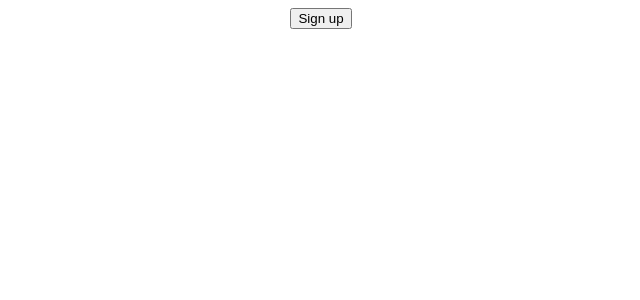
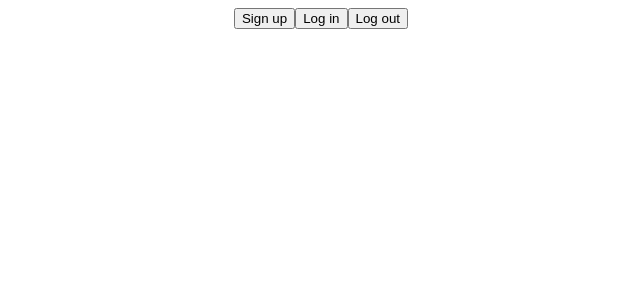
Before and after one commit to ChristianStaubo/chat-app-channel, a React (Create React App) app: page / in a window 1280 px wide. Shown: the top 300 px of the page, without its empty margins (319-959 px from the left). Built offline with nearby package versions, Linux system fonts and the light colour scheme.

Commit message:
added sign in and sign out functionality

```diff
--- a/src/App.js
+++ b/src/App.js
@@ -1,5 +1,5 @@
 import './App.css';
-import { createUserWithEmailAndPassword } from "firebase/auth";
+import { createUserWithEmailAndPassword, signInWithEmailAndPassword, signOut  } from "firebase/auth";
 import { auth } from './firebase'
 let email = '123@gmail.com'
 let password = 'password123'
@@ -8,15 +8,39 @@ const handleSignUp = (e) => {
   createUserWithEmailAndPassword(auth, email, password)
   .then((userCredential) => {
     // Signed in
-    const user = userCredential.user;
+    const user = userCredential.user
     console.log(user)
     // ...
   })
   .catch((error) => {
     console.log(error)
-    const errorCode = error.code;
-    const errorMessage = error.message;
+    const errorCode = error.code
+    const errorMessage = error.message
     // ..
+  });
+}
+
+const handleSignIn = (e) => {
+  signInWithEmailAndPassword(auth, email, password)
+  .then((userCredential) => {
+    // Signed in
+    const user = userCredential.user
+    console.log('Signed in user => ', user)
+    // ...
+  })
+  .catch((error) => {
+    const errorCode = error.code
+    const errorMessage = error.message
+  })
+}
+
+const handleSignOut = (e) => {
+  e.preventDefault()
+  signOut(auth).then(() => {
+    // Sign-out successful.
+    console.log('Signed out')
+  }).catch((error) => {
+    // An error happened.
   });
 }
 
@@ -25,6 +49,8 @@ function App() {
   return (
     <div className="App">
       <button onClick={handleSignUp}>Sign up</button>
+      <button onClick={handleSignIn}>Log in</button>
+      <button onClick={handleSignOut}>Log out</button>
     </div>
   );
 }
```
